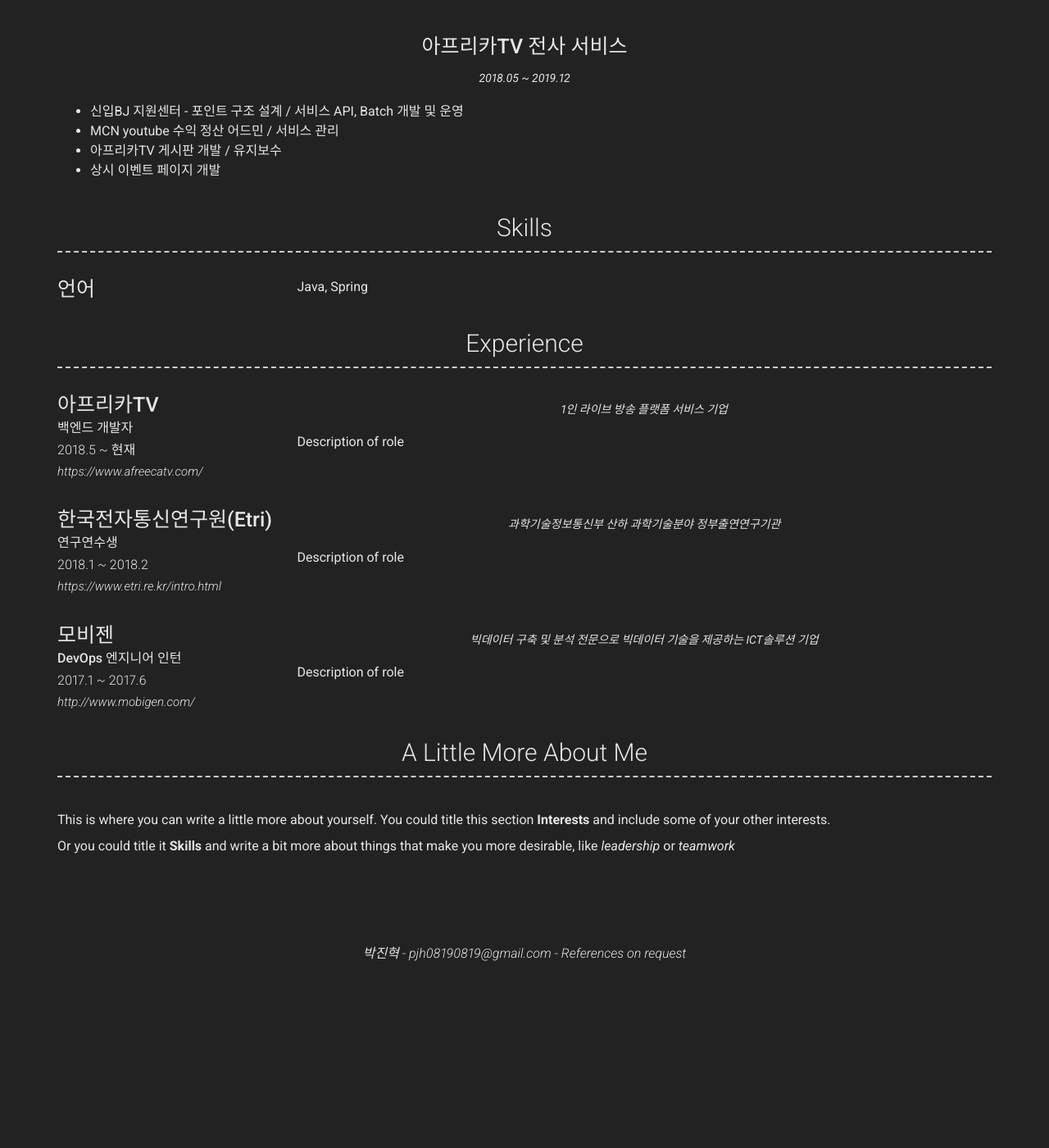
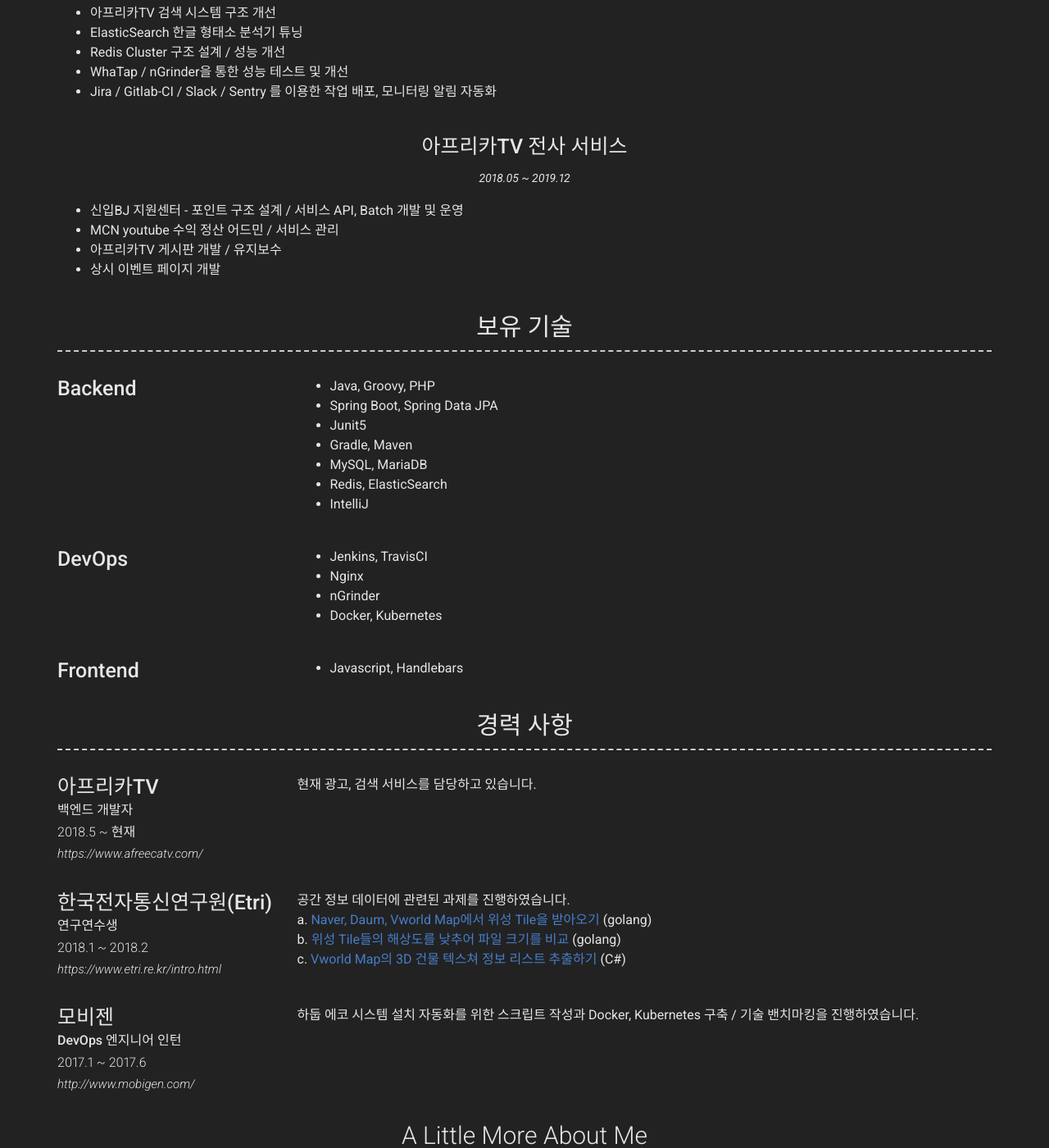
Before and after one commit to JinHyukParkk/JinHyukParkk.github.io, a Jekyll site: the page built from index.md, in a window 1280 px wide and 1400 px high, scrolled down 881 px. Shown: the whole window at 82% size. Built offline with Jekyll 4.4.1, drawn with Linux system fonts in a browser that asks for light colours; nearby versions of some CDN libraries; before the commit the page ends 2064 px from its top, so only the background shows below that; some of the changed text lies outside the part shown.

Commit message:
update resume

```diff
--- a/_config.yml
+++ b/_config.yml
@@ -7,7 +7,7 @@ version: 2
 
 # Personal info
 name: 박진혁
-title: 백앤드 개발자
+title: 백엔드 개발자
 email: pjh08190819@gmail.com
 website: https://blog.naver.com/pjh08190819
 
@@ -34,13 +34,13 @@ about_profile_image: images/ddol.jpeg
 about_content: | # this will include new lines to allow paragraphs
   **'노력이 없으면 발전도 없다.’** 항상 공부하는 자세를 잃지 않는 개발자입니다.<br/>
   <br/>
-  현재 라이브 방송 플랫폼 서비스에서 <mark>Java 백엔드 개발자</mark>로 있습니다.<br/>
+  현재 라이브 방송 플랫폼 서비스에서 5년차 <mark>Java 백엔드 개발자</mark>로 있습니다.<br/>
   <br/>
   <mark>DevOps</mark>에도 관심이 많고, 직접 CI 구성 / 자동화하는 것을 좋아합니다.<br/>
   <br/>
   혼자가 아닌 <mark>모두를 위한 개발</mark>을 추구하며, **클린한 코드 / 아키텍처**를 항상 생각합니다.<br/>
   <br/>
-  TDD를 통해 신뢰도를 높이기 위해 노력하고, 코드 리뷰 / <mark>함께하는 개발 문화</mark>를 중시합니다.
+  <mark>TDD</mark>를 통해 신뢰도를 높이기 위해 노력하고, <mark>코드 리뷰</mark> / 함께하는 개발 문화를 중시합니다.
 
 #You can even add paragraphs by using empty lines like this and add anything else [markdown](https://www.markdownguide.org/getting-started#what-is-markdown) supports such as
 #    - Lists
@@ -49,25 +49,22 @@ about_content: | # this will include new lines to allow paragraphs
 #    - Images ![alt text](/images/landscape-trees.jpg "Trees")
 
 content:
-  - title: 담당 서비스 # Title for the section
-    layout: list # Type of content section (list/text)
+  - title: 현재 담당 서비스
+    layout: list
     content:
       - layout: top-middle
+        title: 아프리카TV 광고 서비스
+        quote: >
+          2021.01 ~ 현재
+        description: |
+          * 아프리카TV 광고 안내 서비스 PHP -> JAVA 컨버팅
+
+      - layout: top-middle
         title: 아프리카TV 통합검색 서비스
-      #  link:
-      #  link_text:
-      #  additional_links:
-      #    - title:  Github page for project (eg. sproogen/modern-resume-theme)
-      #      icon: fab fa-github
-      #      url: Link to project (eg. sproogen.github.io/modern-resume-theme)(optional)
-      #    - title:  Github page for project (eg. sproogen/modern-resume-theme)
-      #      icon: fab fa-github
-      #      url: Link to project (eg. sproogen.github.io/modern-resume-theme)(optional)
         quote: >
           2020.01 ~ 현재
-        description: | # this will include new lines to allow paragraphs
-          * 아프리카TV 검색 전처리 개발
-          * 아프리카TV 검색 유사도 로직 개선
+        description: |
+          * 아프리카TV 검색 API 개발
           * 아프리카TV 검색 시스템 구조 개선
           * ElasticSearch 한글 형태소 분석기 튜닝
           * Redis Cluster 구조 설계 / 성능 개선
@@ -76,34 +73,42 @@ content:
 
       - layout: top-middle
         title: 아프리카TV 전사 서비스
-      #  link:
-      #  link_text:
-      #  additional_links:
-      #    - title:  Github page for project (eg. sproogen/modern-resume-theme)
-      #      icon: fab fa-github
-      #      url: Link to project (eg. sproogen.github.io/modern-resume-theme)(optional)
-      #    - title:  Github page for project (eg. sproogen/modern-resume-theme)
-      #      icon: fab fa-github
-      #      url: Link to project (eg. sproogen.github.io/modern-resume-theme)(optional)
         quote: >
           2018.05 ~ 2019.12
-        description: | # this will include new lines to allow paragraphs
+        description: |
           * 신입BJ 지원센터 - 포인트 구조 설계 / 서비스 API, Batch 개발 및 운영
           * MCN youtube 수익 정산 어드민 / 서비스 관리
           * 아프리카TV 게시판 개발 / 유지보수
           * 상시 이벤트 페이지 개발
 
-
-  - title: Skills
+  - title: 보유 기술
     layout: list
     content:
       - layout: left
-        title: 언어
-        description:
-          Java, Spring
+        title: Backend
+        description: |
+          * Java, Groovy, PHP
+          * Spring Boot, Spring Data JPA
+          * Junit5
+          * Gradle, Maven
+          * MySQL, MariaDB
+          * Redis, ElasticSearch
+          * IntelliJ
 
+      - layout: left
+        title: DevOps
+        description: |
+          * Jenkins, TravisCI
+          * Nginx
+          * nGrinder
+          * Docker, Kubernetes
 
-  - title: Experience
+      - layout: left
+        title: Frontend
+        description: |
+          * Javascript, Handlebars
+
+  - title: 경력 사항
     layout: list
     content:
       - layout: left
@@ -112,10 +117,10 @@ content:
         sub_title: 백엔드 개발자
         caption: 2018.5 ~ 현재
 
-        quote: >
-          1인 라이브 방송 플랫폼 서비스 기업
+        # quote: >
+        #   1인 라이브 방송 플랫폼 서비스 기업
         description: | # this will include new lines to allow paragraphs
-          Description of role
+          현재 광고, 검색 서비스를 담당하고 있습니다.
 
       - layout: left
         title: 한국전자통신연구원(Etri)
@@ -123,10 +128,14 @@ content:
         sub_title: 연구연수생
         caption: 2018.1 ~ 2018.2
 
-        quote: >
-          과학기술정보통신부 산하 과학기술분야 정부출연연구기관
+        # quote: >
+        #   과학기술정보통신부 산하 과학기술분야 정부출연연구기관
         description: | # this will include new lines to allow paragraphs
-          Description of role
+          공간 정보 데이터에 관련된 과제를 진행하였습니다. <br/>
+          a. <a href="https://github.com/JinHyukParkk/DownloadTile">Naver, Daum, Vworld Map에서 위성 Tile을 받아오기</a> (golang) <br/>
+          b. <a href="https://github.com/JinHyukParkk/resolution-TileSize-comparison">위성 Tile들의 해상도를 낮추어 파일 크기를 비교</a> (golang) <br/>
+          c. <a href="https://github.com/JinHyukParkk/Building-Infomation">Vworld Map의 3D 건물 텍스쳐 정보 리스트 추출하기</a> (C#)
+
 
       - layout: left
         title: 모비젠
@@ -134,13 +143,23 @@ content:
         sub_title: DevOps 엔지니어 인턴
         caption: 2017.1 ~ 2017.6
 
-        quote: >
-          빅데이터 구축 및 분석 전문으로 빅데이터 기술을 제공하는 ICT솔루션 기업
+        # quote: >
+        #   빅데이터 구축 및 분석 전문으로 빅데이터 기술을 제공하는 ICT솔루션 기업
         description: | # this will include new lines to allow paragraphs
-          Description of role
-#  - title: Education
-#    layout: list
-#    content:
+          하둡 에코 시스템 설치 자동화를 위한 스크립트 작성과
+          Docker, Kubernetes 구축 / 기술 밴치마킹을 진행하였습니다.
+
+
+  - title: A Little More About Me
+    layout: text
+    content: |
+      This is where you can write a little more about yourself. You could title this section **Interests** and include some of your other interests.
+
+      Or you could title it **Skills** and write a bit more about things that make you more desirable, like *leadership* or *teamwork*
+
+#  - title: Education # Title for the section
+#    layout: list  # Type of content section (list/text)
+#    content: # this will include new lines to allow paragraphs
 #      - layout: top-right
 #        title: Institution name
 #        sub_title: Qualifications (eg. BA Performing Arts)
@@ -149,12 +168,16 @@ content:
 #          Short institution or course description (optional)
 #        description: | # this will include new lines to allow paragraphs
 #          Description of qualification
-  - title: A Little More About Me
-    layout: text
-    content: | # this will include new lines to allow paragraphs
-      This is where you can write a little more about yourself. You could title this section **Interests** and include some of your other interests.
+  #  link:
+    #  link_text:
+    #  additional_links:
+    #    - title:  Github page for project (eg. sproogen/modern-resume-theme)
+    #      icon: fab fa-github
+    #      url: Link to project (eg. sproogen.github.io/modern-resume-theme)(optional)
+    #    - title:  Github page for project (eg. sproogen/modern-resume-theme)
+    #      icon: fab fa-github
+    #      url: Link to project (eg. sproogen.github.io/modern-resume-theme)(optional)
 
-      Or you could title it **Skills** and write a bit more about things that make you more desirable, like *leadership* or *teamwork*
 
 # Footer
 footer_show_references: true
```
